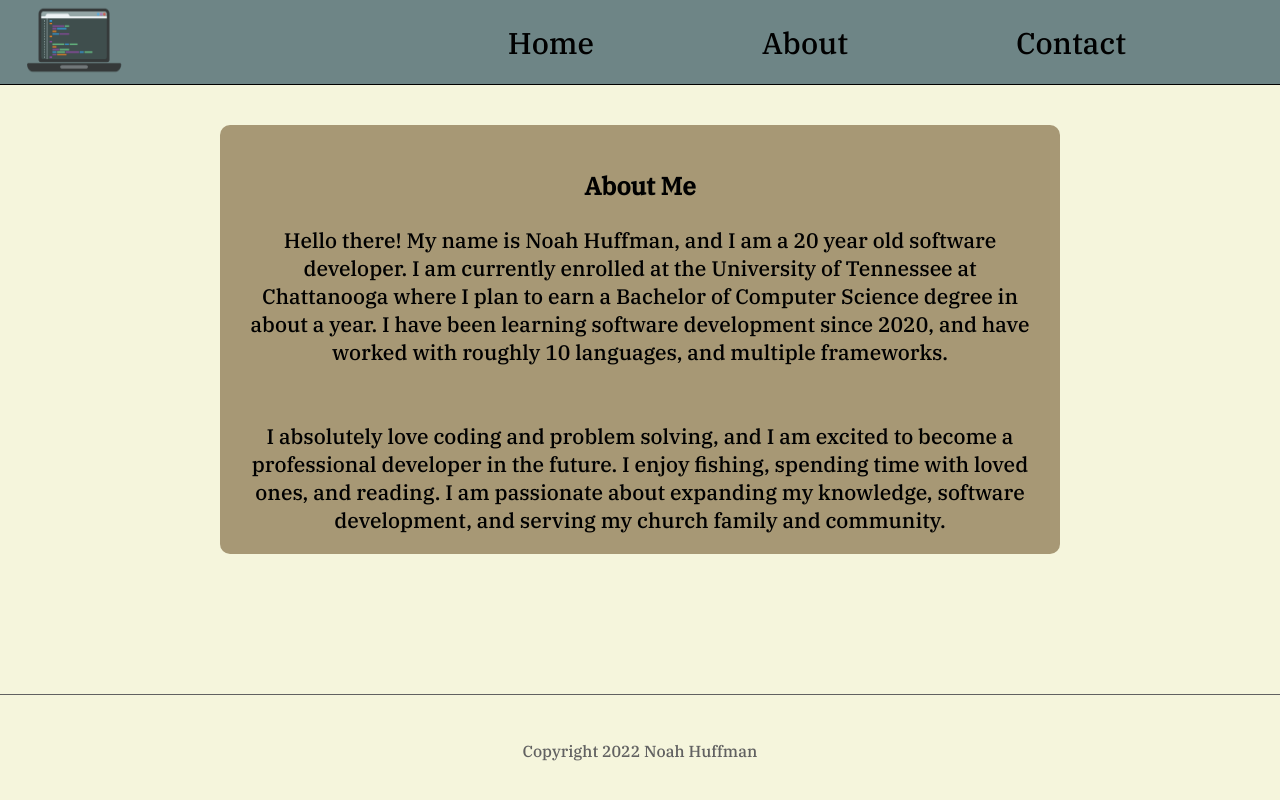
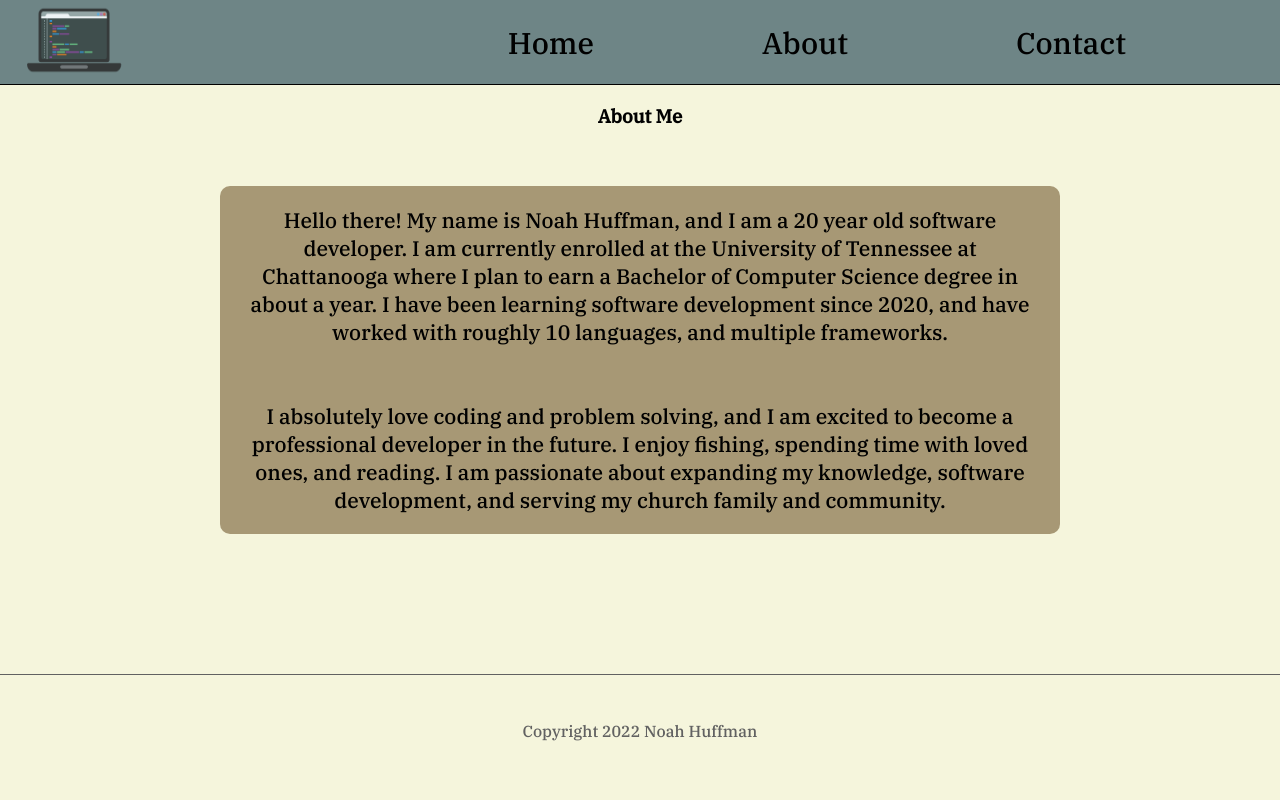
Before and after one commit to NoahHuffman/Portfolio, a Next.js app: page /about in a window 1280 px wide. Shown: the top 800 px of the page. Built offline with nearby package versions, Linux system fonts and the light colour scheme.

Commit message:
askfnasdas

```diff
--- a/pages/about.js
+++ b/pages/about.js
@@ -7,8 +7,8 @@ const About = () => {
         <title>Noah H. | About</title>
       </Head>
       <div className="about">
+        <h3 className="abouth1">About Me</h3>
         <span className="aboutContent">
-          <h3 className="abouth1">About Me</h3>
           Hello there! My name is Noah Huffman, and I am a 20 year old software
           developer. I am currently enrolled at the University of Tennessee at
           Chattanooga where I plan to earn a Bachelor of Computer Science degree
```
